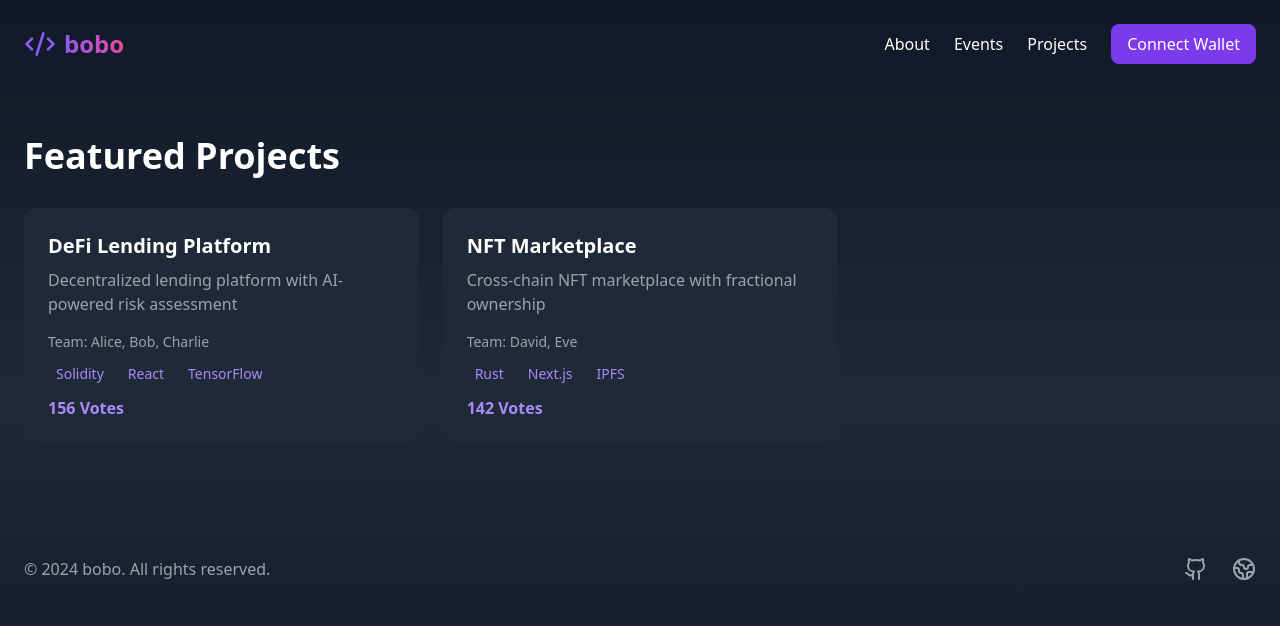
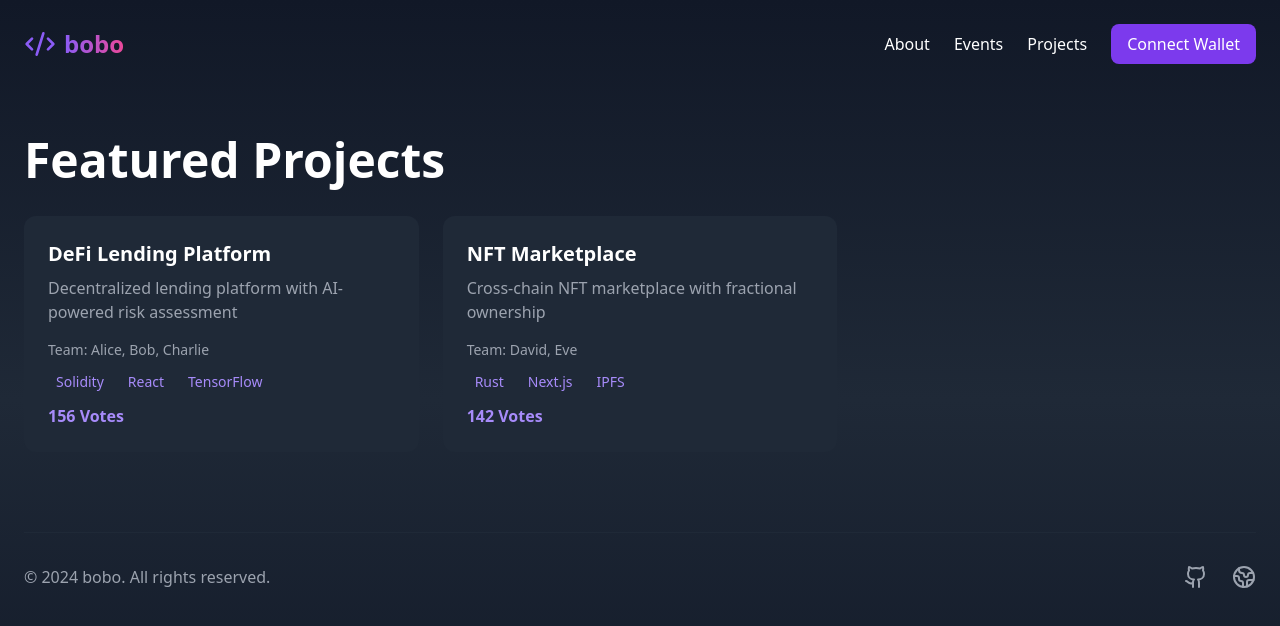
Before and after one commit to gokkull-15/bobo, a React (Create React App) app: page /projects in a window 1280 px wide. Shown: the top 626 px of the page. Built offline with nearby package versions, Linux system fonts and the light colour scheme.

Commit message:
Update Projects.js

```diff
--- a/src/pages/Projects.js
+++ b/src/pages/Projects.js
@@ -5,7 +5,7 @@
 const Projects = () => {
   return (
     <div className="container mx-auto px-6 py-12">
-      <h1 className="text-4xl font-bold mb-8">Featured Projects</h1>
+      <h1 className="text-5xl font-bold mb-8">Featured Projects</h1>
       <div className="grid grid-cols-1 md:grid-cols-2 lg:grid-cols-3 gap-6">
         {mockProjects.map((project) => (
           <ProjectCard key={project.id} {...project} />
```
